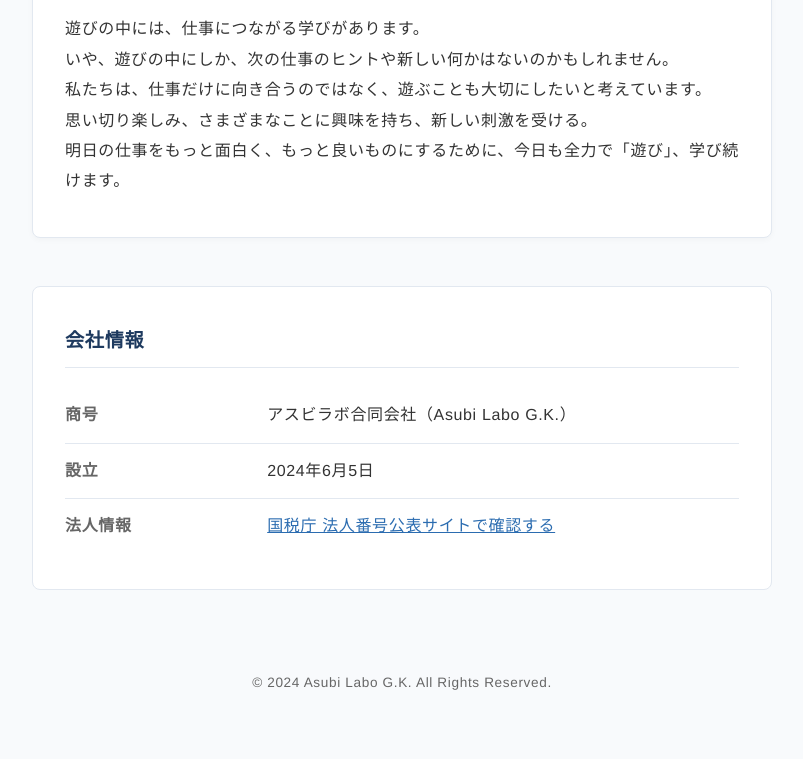
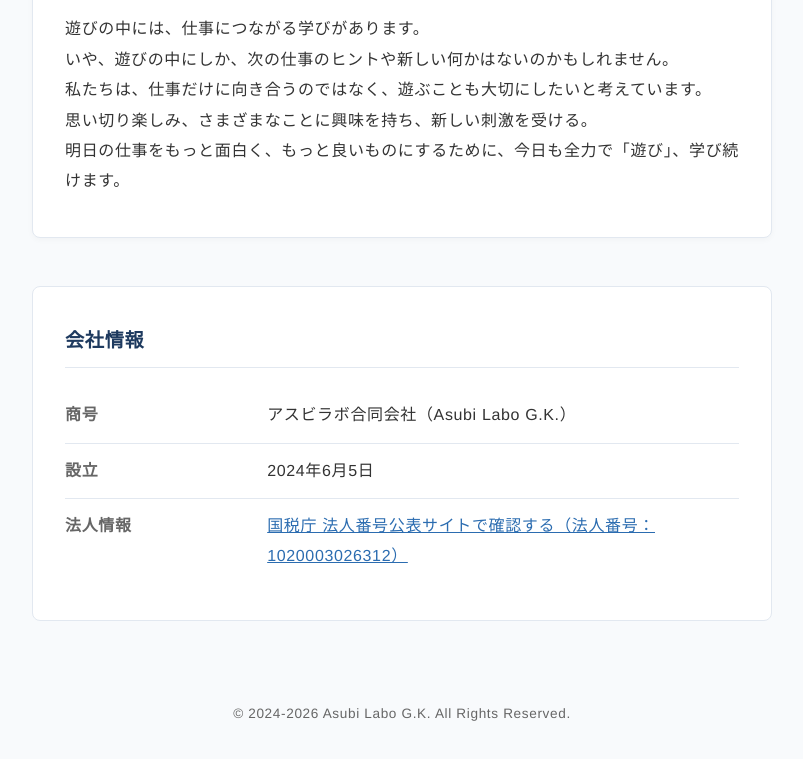
Before and after one commit to asubi-labo/asubi-labo.github.io, a plain HTML site: page index.html in a window 1280 px wide. Shown: the part 1995-2754 px from the top of the page, without its empty margins (238-1041 px from the left). Drawn offline with Linux system fonts and the light colour scheme.

Commit message:
Update index.html

```diff
--- a/index.html
+++ b/index.html
@@ -66,9 +66,8 @@
 
         <dt>法人情報</dt>
         <dd>
-          <!-- ▼ 下記の href="..." の中に、国税庁サイトの個別ページURLを貼り付けてください -->
-          <a href="https://nta.go.jp" target="_blank" rel="noopener noreferrer">
-            国税庁 法人番号公表サイトで確認する
+          <a href="https://www.houjin-bangou.nta.go.jp/henkorireki-johoto.html?selHouzinNo=1020003026312" target="_blank" rel="noopener noreferrer">
+            国税庁 法人番号公表サイトで確認する（法人番号：1020003026312）
           </a>
         </dd>
       </dl>
@@ -76,7 +75,7 @@
   </main>
 
   <footer>
-    <p>&copy; 2024 Asubi Labo G.K. All Rights Reserved.</p>
+    <p>&copy; 2024-2026 Asubi Labo G.K. All Rights Reserved.</p>
   </footer>
 
 </body>
```
